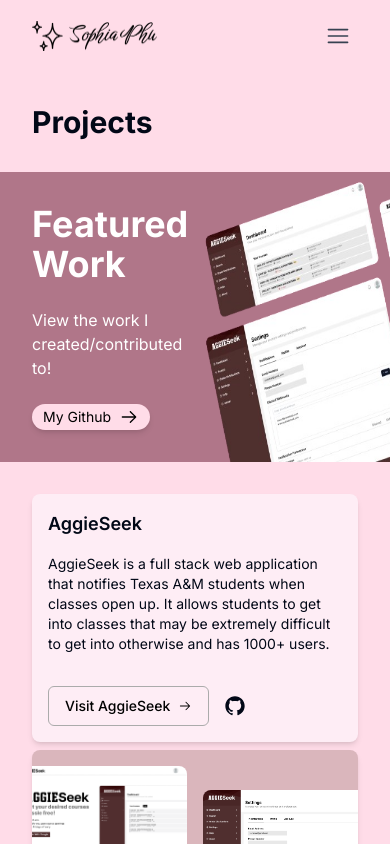
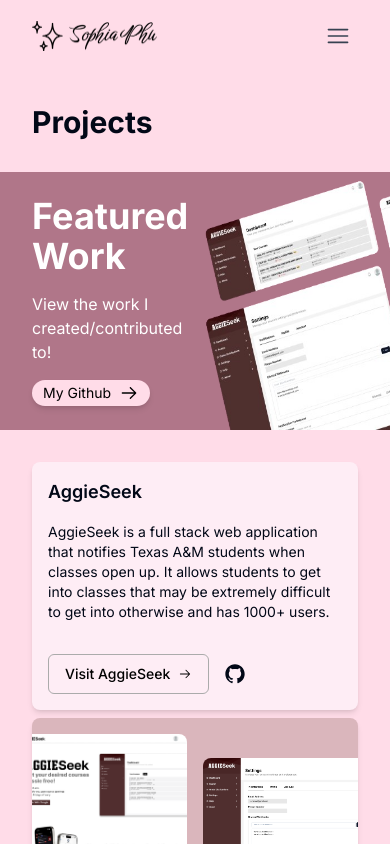
Before and after one commit to sophiaaphu/sophia-personal-website, a Next.js app in the folder sophia-personal-website/: page /projects in a window 390 px wide. Shown: the top 844 px of the page. Built offline with nearby package versions, Linux system fonts and the light colour scheme.

Commit message:
pls tweak less gg

```diff
--- a/sophia-personal-website/src/app/projects/page.tsx
+++ b/sophia-personal-website/src/app/projects/page.tsx
@@ -11,15 +11,15 @@
         <h1 className="font-bold text-3xl lg:text-4xl">Projects</h1>
         <div className="bg-[#B07689] md:h-[23.5rem] -mx-8 lg:-mx-24 pl-8 lg:pl-24 gap-4 flex justify-between group overflow-hidden">
           <div>
-            <h1 className="mt-8 lg:mt-16 font-bold text-4xl lg:text-5xl text-white">Featured Work</h1>
-            <div className="mt-6 lg:mt-8 text-white">
+            <h1 className="mt-6 lg:mt-16 font-bold text-4xl lg:text-5xl text-white">Featured Work</h1>
+            <div className="mt-4 lg:mt-8 text-white">
               <p className=" text-base lg:text-lg">View the work I created/contributed to!</p>
               <p className=" text-base lg:text-lg hidden lg:block">
                 Hackathon projects, Aggie Coding Club Projects, personal projects,
                 and more!
               </p>
             </div>
-            <Badge className=" lg:px-6 mt-6 mb-8 lg:mt-8 bg-[#FFDCE8] text-black font-normal space-x-2 hover:space-x-6 hover:bg-[#FEEDF5] shadow-md">
+            <Badge className=" lg:px-6 mt-4 mb-6 lg:mt-8 bg-[#FFDCE8] text-black font-normal space-x-2 hover:space-x-6 hover:bg-[#FEEDF5] shadow-md">
               <p className=" text-sm md:text-base lg:text-lg">My Github</p>
               <RxArrowRight className=" size-5"/>
             </Badge>
```
